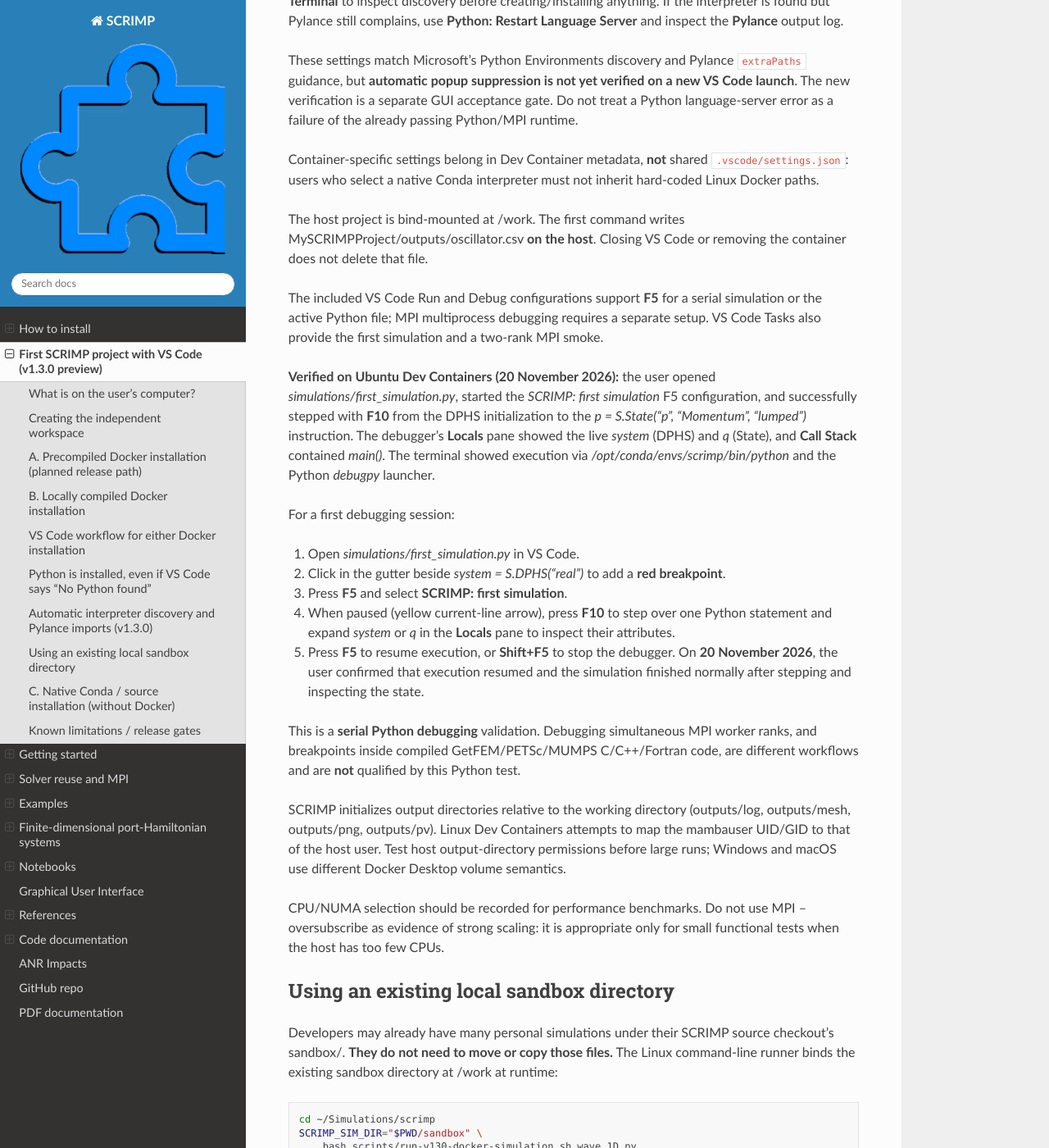
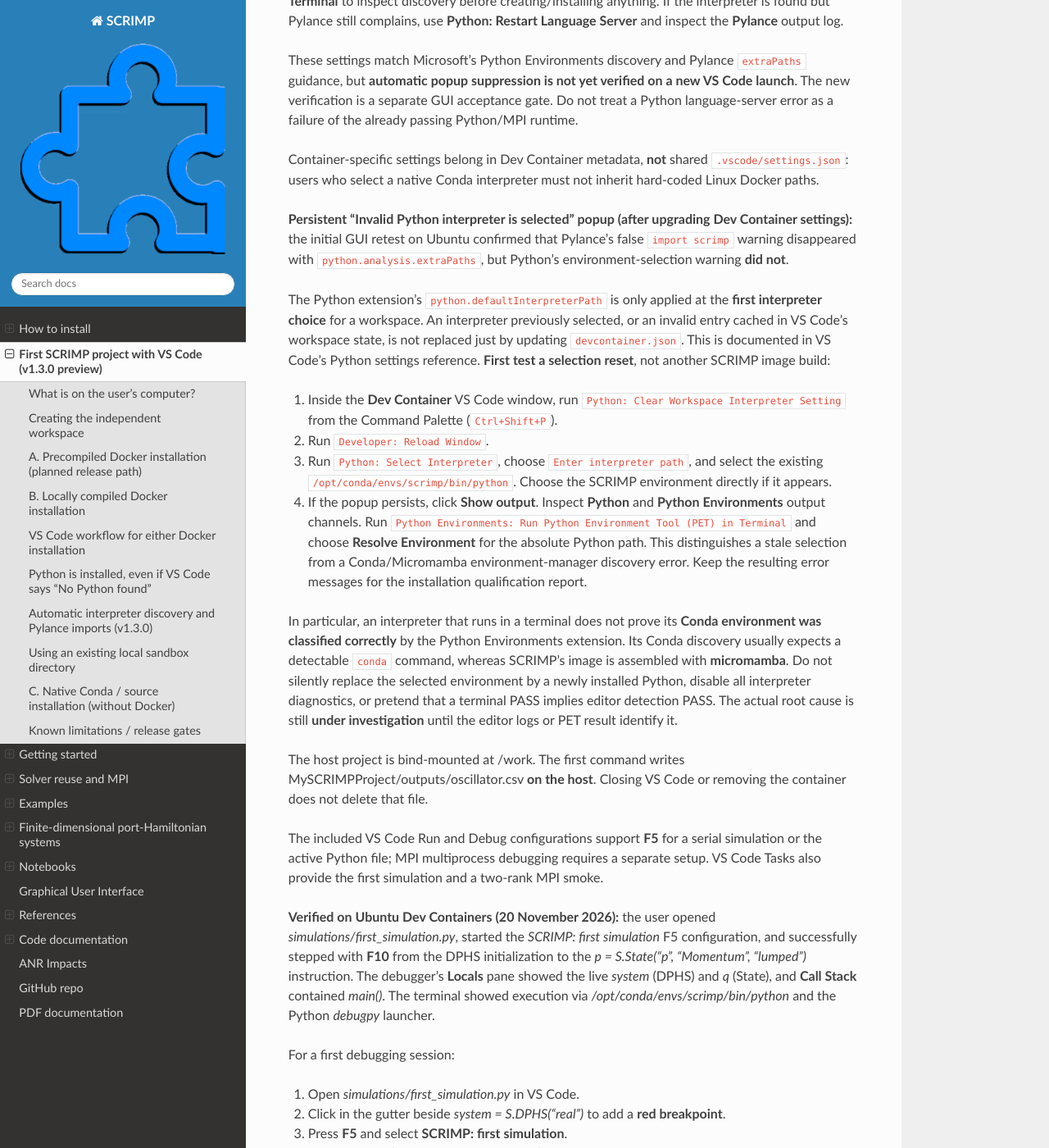
Before and after one commit to g-haine/scrimp, a Sphinx documentation site: the page built from docs/source/vscode.rst, in a window 1280 px wide and 1400 px high, scrolled down 5395 px. Shown: the whole window at 82% size. Built offline with Sphinx 7.4.7 and the Read the Docs theme 3.1.0, drawn with Linux system fonts in a browser that asks for light colours.

Commit message:
docs(vscode): diagnose persistent invalid cached Python interpreter after Pylance fix; add workspace reset and PET investigation

```diff
--- a/docs/source/vscode.rst
+++ b/docs/source/vscode.rst
@@ -296,6 +296,48 @@ Container-specific settings belong in Dev Container metadata,
 native Conda interpreter must not inherit hard-coded Linux Docker
 paths.
 
+**Persistent "Invalid Python interpreter is selected" popup
+(after upgrading Dev Container settings):** the initial GUI
+retest on Ubuntu confirmed that Pylance's false ``import scrimp``
+warning disappeared with ``python.analysis.extraPaths``,
+but Python's environment-selection warning **did not**.
+
+The Python extension's ``python.defaultInterpreterPath`` is
+only applied at the **first interpreter choice** for a workspace.
+An interpreter previously selected, or an invalid entry cached in
+VS Code's workspace state, is not replaced just by updating
+``devcontainer.json``. This is documented in VS Code's
+Python settings reference. **First test a selection reset**, not
+another SCRIMP image build:
+
+1. Inside the **Dev Container** VS Code window, run
+   ``Python: Clear Workspace Interpreter Setting`` from the
+   Command Palette (``Ctrl+Shift+P``).
+2. Run ``Developer: Reload Window``.
+3. Run ``Python: Select Interpreter``, choose
+   ``Enter interpreter path``, and select the existing
+   ``/opt/conda/envs/scrimp/bin/python``.
+   Choose the SCRIMP environment directly if it appears.
+4. If the popup persists, click **Show output**. Inspect
+   **Python** and **Python Environments** output channels.
+   Run ``Python Environments: Run Python Environment Tool
+   (PET) in Terminal`` and choose **Resolve Environment**
+   for the absolute Python path. This distinguishes a stale
+   selection from a Conda/Micromamba environment-manager
+   discovery error. Keep the resulting error messages for
+   the installation qualification report.
+
+In particular, an interpreter that runs in a terminal does not
+prove its **Conda environment was classified correctly** by
+the Python Environments extension. Its Conda discovery usually
+expects a detectable ``conda`` command, whereas SCRIMP's
+image is assembled with **micromamba**. Do not silently replace
+the selected environment by a newly installed Python, disable
+all interpreter diagnostics, or pretend that a terminal PASS
+implies editor detection PASS. The actual root cause is still
+**under investigation** until the editor logs or PET result
+identify it.
+
 The host project is bind-mounted at /work. The first command
 writes MySCRIMPProject/outputs/oscillator.csv **on the host**.
 Closing VS Code or removing the container does not delete that file.
```
